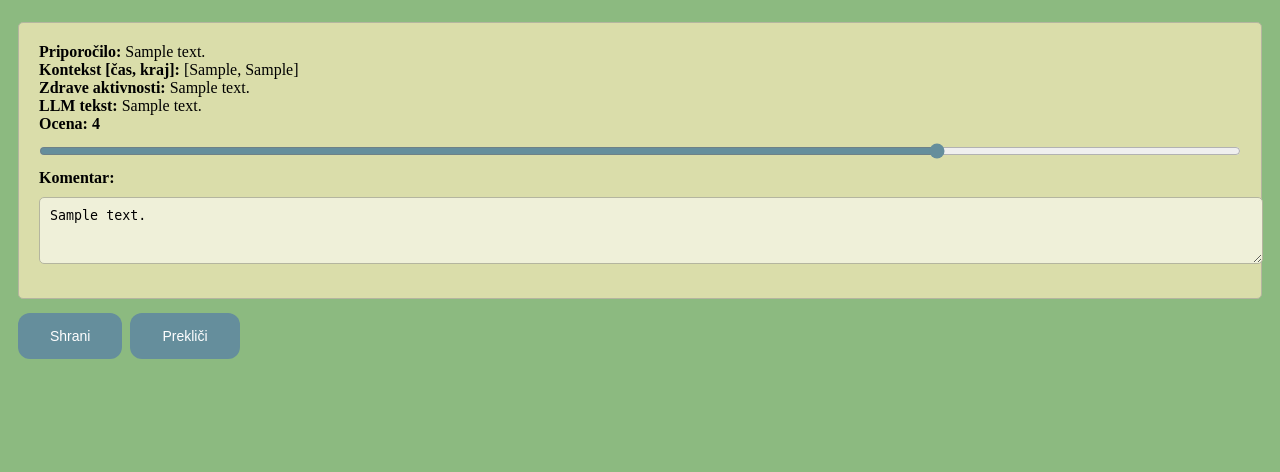
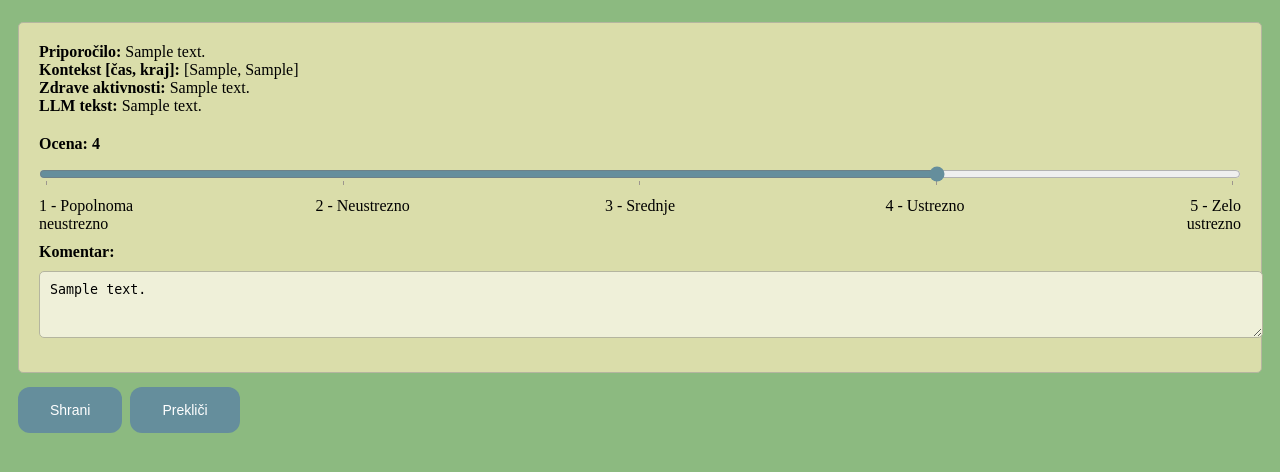
Before and after one commit to anzepirnat/ers-webapp, a Django app: page /ers_evaluation/evaluation/edit/?evaluation_id=1 in a window 1280 px wide. Shown: the part 58-530 px from the top of the page. Run offline with Django 5.2, Linux system fonts and the light colour scheme; a user stored in the database is signed in; tables that the repository leaves empty hold one stand-in row (values such as "Sample post").

Commit message:
Ticks and text added to slider

```diff
--- a/ers_evaluation/templates/ers_evaluation/edit_evaluation.html
+++ b/ers_evaluation/templates/ers_evaluation/edit_evaluation.html
@@ -20,16 +20,35 @@
                 <b>Kontekst [čas, kraj]: </b>[{{ evaluation.recommendation.cntx_t }}, {{ evaluation.recommendation.cntx_p }}]</b><br>
                 <b>Zdrave aktivnosti:</b> {{ evaluation.recommendation.answer }}<br>
                 <b>LLM tekst:</b> {{ evaluation.recommendation.llm_text }}<br>
+                <div style="height: 20px;"></div>
                 <label for="rating">Ocena: <span id="rating-display">{{ evaluation.rating }}</span></label>
+                <div style="position: relative; width: 100%; height: 40px;">
                     <input
                         type="range"
                         id="rating"
                         name="rating"
                         min="1"
                         max="5"
+                        step="1"
                         value="{{ evaluation.rating }}"
-                    oninput="updateSliderValue('rating', 'rating-display')"
+                        list="steplist"
                         class="slider">
+                    <datalist id="steplist">
+                        <option value="1"></option>
+                        <option value="2"></option>
+                        <option value="3"></option>
+                        <option value="4"></option>
+                        <option value="5"></option>
+                    </datalist>
+                    <div style="position: absolute; bottom: -40px; width: 100%; display: flex; justify-content: space-between; padding: 10px 10px 0px 0px;">
+                        <span style="text-align: left; width: 23%;">1 - Popolnoma<br>neustrezno</span>
+                        <span style="text-align: left; width: 17%;">2 - Neustrezno</span>
+                        <span style="text-align: center; width: 20%;">3 - Srednje</span>
+                        <span style="text-align: right; width: 17%;">4 - Ustrezno</span>
+                        <span style="text-align: right; width: 23%;">5 - Zelo<br>ustrezno</span>
+                    </div>
+                </div>
+                <div style="height: 50px;"></div>
                 <label for="comment">Komentar:</label>
                 <textarea id="comment" name="comment" rows="3" cols="40">{{ evaluation.comment }}</textarea><br>
                 <input type="hidden" name="evaluation_id" value="{{ evaluation.id }}">
```
Also changed, not shown: ers_evaluation/templates/ers_evaluation/evaluation.html (+40 -0 lines). Lines whose indentation alone changed are shown as unchanged.
